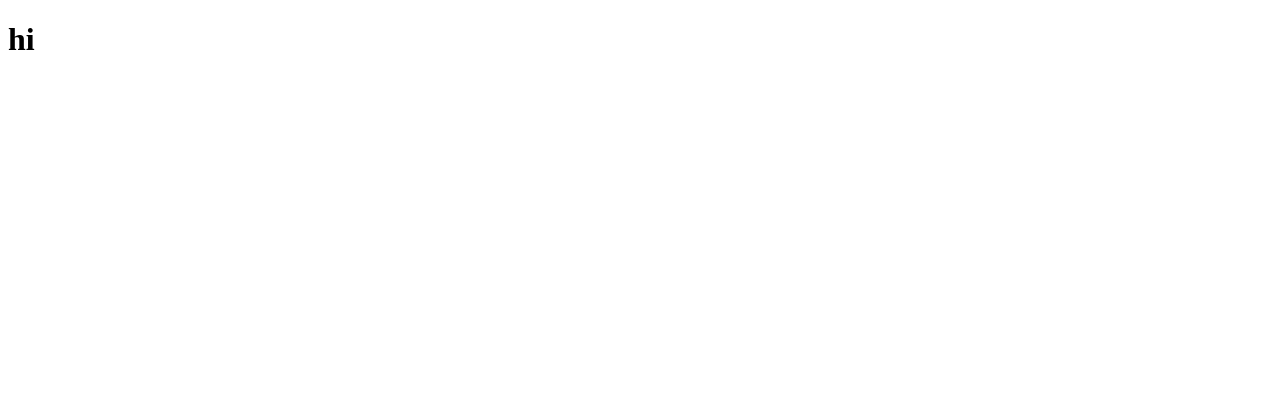
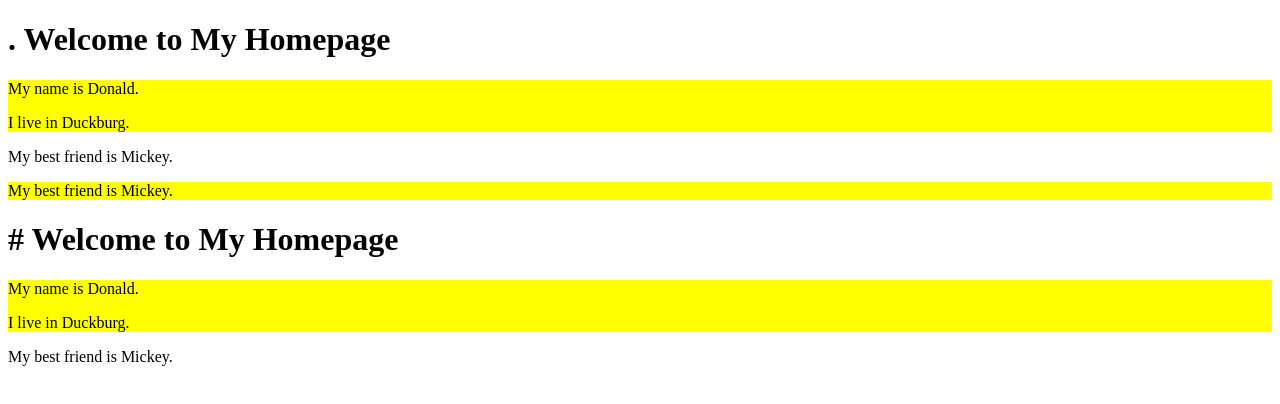
Before and after one commit to rajuniordev/CSS-Selector, a plain HTML site: page index.html in a window 1280 px wide. Drawn offline with Linux system fonts and the light colour scheme.

Commit message:
new added

```diff
--- a/index.html
+++ b/index.html
@@ -4,11 +4,52 @@
     <meta charset="UTF-8">
     <meta http-equiv="X-UA-Compatible" content="IE=edge">
     <meta name="viewport" content="width=device-width, initial-scale=1.0">
-    <title>Documents</title>
+    <title>CSS Selector</title>
+<link rel="stylesheet" href="style.css">
 </head>
 <body>
-    <h1>hi
+<!-- * selector -->
+    <h1>. Welcome to My Homepage</h1>
 
-    </h1>
+<div class="intro">
+  <p>My name is Donald.</p>
+  <p>I live in Duckburg.</p>
+</div>
+
+<p>My best friend is Mickey.</p>
+
+<p class="intro">My best friend is Mickey.</p>
+
+<!-- # -->
+
+<h1># Welcome to My Homepage</h1>
+
+<div class="intro">
+  <p id="firstname">My name is Donald.</p>
+  <p id="hometown">I live in Duckburg.</p>
+</div>
+
+<p>My best friend is Mickey.</p>
+
+
+
+
+
+
+
+
+
+
+
+
+
+
+
+
+
+
+
+
+
 </body>
 </html>
--- /dev/null
+++ b/style.css
@@ -0,0 +1,6 @@
+.intro {
+  background-color: yellow;
+}
+#firstname {
+    background-color: yellow;
+  }
```
